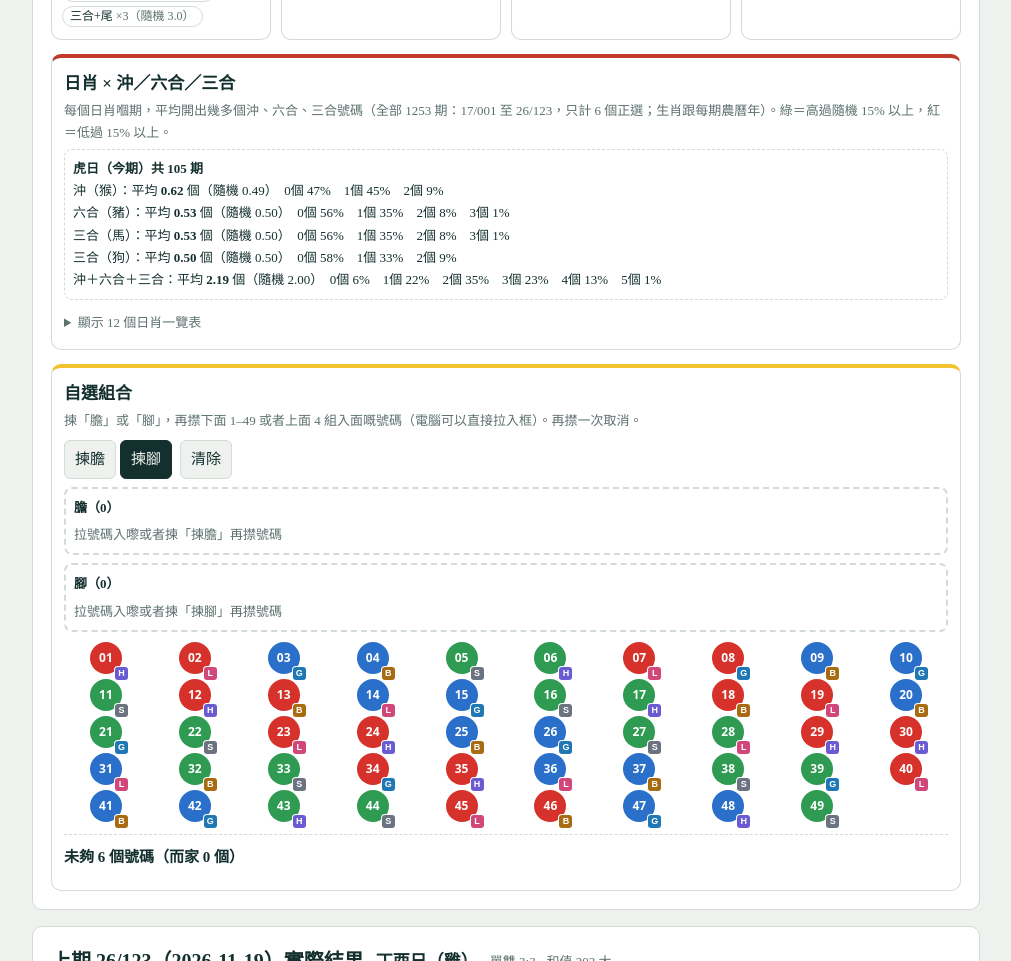
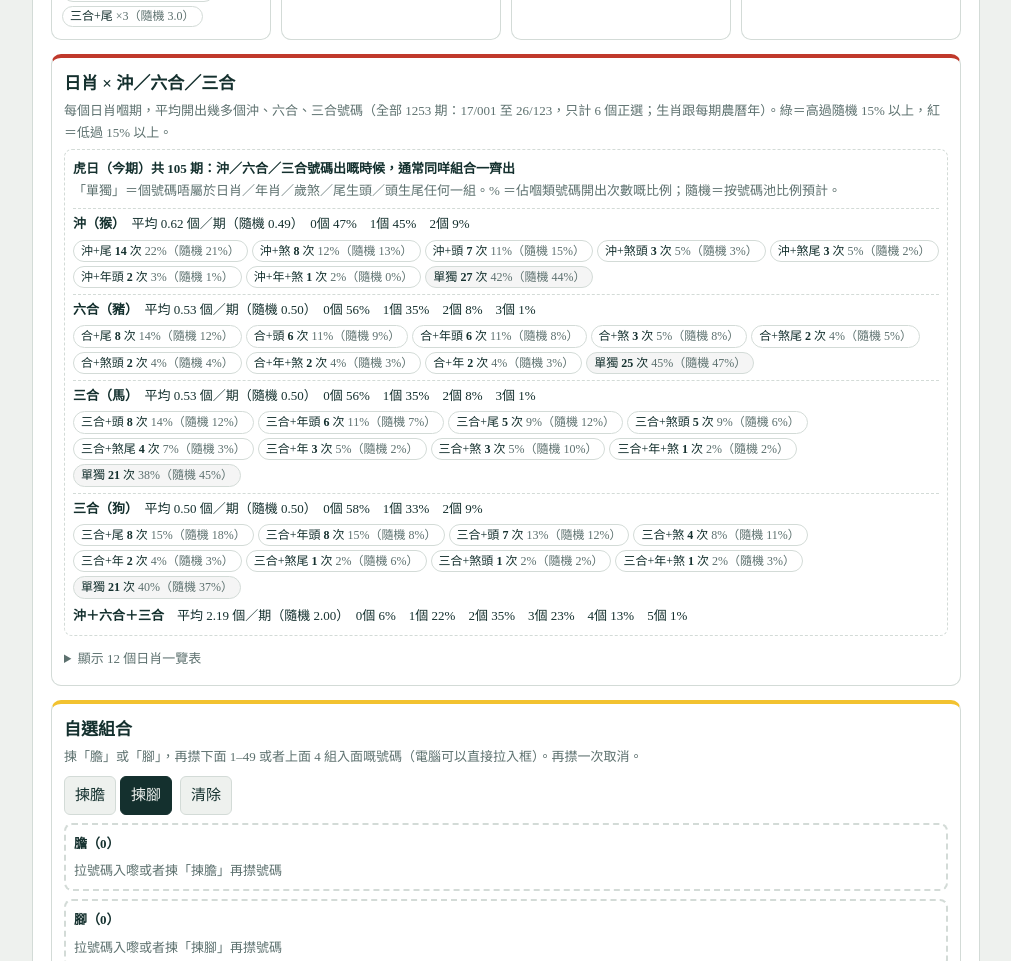
Before and after one commit to andyw1112/Mark6, a plain HTML site: page index.html in a window 1280 px wide. Shown: the part 1378-2339 px from the top of the page, without its empty margins (134-1145 px from the left). Drawn offline with Linux system fonts and the light colour scheme.

Commit message:
日肖 box: show which combos 沖/六合/三合 numbers come with, plus 單獨 rate
Co-Authored-By: Claude Opus 5.5 <noreply@anthropic.com>
Claude-Session: https://claude.ai/code/session_016ehdpHJ7NdKrrZipgsi1K4

```diff
--- a/index.html
+++ b/index.html
@@ -122,6 +122,7 @@ span.cd-H{color:#6b5bd2}span.cd-L{color:#d1477a}span.cd-G{color:#1f78b4}span.cd-
 .cdwarn{color:var(--chong);font-weight:700;margin-top:2px}.cdbox{border:1px dashed var(--ln);border-radius:8px;padding:6px 8px;margin:8px 0;font-size:13px}
 .dzx{grid-column:1/-1;min-width:0;border:1px solid var(--ln);border-top:4px solid var(--chong);border-radius:10px;padding:12px}
 .dzx h3{margin:0 0 2px;font-size:17px}.dzcur{border:1px dashed var(--ln);border-radius:8px;padding:8px;margin:6px 0 8px;font-size:13px;line-height:1.7}
+.cbk{border-top:1px dashed var(--ln);margin-top:6px;padding-top:4px}.cbh{font-size:13px}.cbk .cmn span b{color:var(--ink)}.cbk .cmn span.solo{background:rgba(127,127,127,.08)}
 .dzt{min-width:640px}.dzd summary{cursor:pointer;color:var(--mut);font-size:13px;padding:4px 0}.dzt td,.dzt th{text-align:center}.dzt tr.cur td{background:rgba(242,194,48,.14)}.dzt b.pos{color:var(--he)}.dzt b.neg{color:var(--chong)}
 .disc{font-size:12px;color:var(--mut);border-top:1px solid var(--ln);padding-top:14px;margin-top:24px}
 </style>
@@ -380,12 +381,24 @@ function renderDZX(curBr){
   var order=[];for(var i=0;i<12;i++)order.push(mod(curBr+i,12));
   var h='<h3>日肖 × 沖／六合／三合</h3><p class="small" style="margin:0 0 6px">每個日肖嗰期，平均開出幾多個沖、六合、三合號碼（全部 '+DZX.n+' 期：'+DZX.from+' 至 '+DZX.to+'，只計 6 個正選；生肖跟每期農曆年）。綠＝高過隨機 15% 以上，紅＝低過 15% 以上。</p>';
   var a=A[curBr];
-  if(a.n)h+='<div class="dzcur"><strong>'+Z[curBr]+'日（今期）共 '+a.n+' 期</strong>'
-    +'<div>沖（'+Z[mod(curBr+6,12)]+'）：平均 <b>'+f2(a.c,a.n)+'</b> 個（隨機 '+f2(a.ec,a.n)+'）　'+dist(a.dc,a.n)+'</div>'
-    +'<div>六合（'+Z[mod(1-curBr,12)]+'）：平均 <b>'+f2(a.h,a.n)+'</b> 個（隨機 '+f2(a.eh,a.n)+'）　'+dist(a.dh,a.n)+'</div>'
-    +'<div>三合（'+Z[mod(curBr+4,12)]+'）：平均 <b>'+f2(a.s1,a.n)+'</b> 個（隨機 '+f2(a.es1,a.n)+'）　'+dist(a.ds1,a.n)+'</div>'
-    +'<div>三合（'+Z[mod(curBr+8,12)]+'）：平均 <b>'+f2(a.s2,a.n)+'</b> 個（隨機 '+f2(a.es2,a.n)+'）　'+dist(a.ds2,a.n)+'</div>'
-    +'<div>沖＋六合＋三合：平均 <b>'+f2(a.t,a.n)+'</b> 個（隨機 '+f2(a.ec+a.eh+a.es1+a.es2,a.n)+'）　'+dist(a.dt,a.n)+'</div></div>';
+  /* 今期日肖：沖／六合／三合 號碼出嘅時候通常同咩組合一齊出（全部歷史同日肖期數，6 正選） */
+  var CB=[{nm:"沖",zz:Z[mod(curBr+6,12)],o:6},{nm:"六合",zz:Z[mod(1-curBr,12)],o:-1},{nm:"三合",zz:Z[mod(curBr+4,12)],o:4},{nm:"三合",zz:Z[mod(curBr+8,12)],o:8}];
+  CB.forEach(function(q){q.n=0;q.hit=0;q.cnt={};q.ex={};q.exT=0;q.dz={}});
+  rows.forEach(function(r){var br=pillar(r.date).br;if(br!==curBr)return;var yb=ybOf(r.date);
+    var sg=shaOf(br),S=[];for(var q=1;q<=49;q++)if(sg.t.indexOf(q%10)>-1)S.push(q);
+    var cx={c:nums(mod(br+6,12),yb),h:nums(mod(1-br,12),yb),s:nums(mod(br+4,12),yb).concat(nums(mod(br+8,12),yb)),D:nums(br,yb),Y:nums(yb,yb),S:S};
+    CB.forEach(function(q){var pool=q.o<0?cx.h:nums(mod(br+q.o,12),yb);q.n++;var k=0;
+      pool.forEach(function(n){var L=lab(n,cx),t=L.k>1?L.t:"單獨";q.ex[t]=(q.ex[t]||0)+6/49;q.exT+=6/49;
+        if(r.b.indexOf(n)>-1){k++;q.hit++;q.cnt[t]=(q.cnt[t]||0)+1}});q.dz[k]=(q.dz[k]||0)+1})});
+  var blk=function(q){if(!q.n)return "";var keys=Object.keys(Object.assign({},q.ex,q.cnt)).sort(function(x,y){return (q.cnt[y]||0)-(q.cnt[x]||0)});
+    keys=keys.filter(function(t){return t!=="單獨"&&((q.cnt[t]||0)>0||(q.ex[t]||0)/q.exT>=0.01)}).concat(keys.indexOf("單獨")>-1?["單獨"]:[]);
+    return '<div class="cbk"><div class="cbh"><b>'+q.nm+'（'+q.zz+'）</b>　平均 '+(q.hit/q.n).toFixed(2)+' 個／期（隨機 '+(q.exT/q.n).toFixed(2)+'）　'+dist(q.dz,q.n)+'</div><div class="cmn">'
+      +keys.map(function(t){var c=q.cnt[t]||0,sh=q.hit?c/q.hit*100:0,es=q.exT?(q.ex[t]||0)/q.exT*100:0;
+        return '<span'+(t==="單獨"?' class="solo"':'')+'>'+t+' <b>'+c+'</b> 次 <i>'+sh.toFixed(0)+'%（隨機 '+es.toFixed(0)+'%）</i></span>'}).join("")+'</div></div>'};
+  if(a.n)h+='<div class="dzcur"><strong>'+Z[curBr]+'日（今期）共 '+a.n+' 期：沖／六合／三合號碼出嘅時候，通常同咩組合一齊出</strong>'
+    +'<div class="small">「單獨」＝個號碼唔屬於日肖／年肖／歲煞／尾生頭／頭生尾任何一組。% ＝佔嗰類號碼開出次數嘅比例；隨機＝按號碼池比例預計。</div>'
+    +CB.map(blk).join("")
+    +'<div class="cbh" style="margin-top:6px"><b>沖＋六合＋三合</b>　平均 '+f2(a.t,a.n)+' 個／期（隨機 '+f2(a.ec+a.eh+a.es1+a.es2,a.n)+'）　'+dist(a.dt,a.n)+'</div></div>';
   h+='<details class="dzd"><summary>顯示 12 個日肖一覽表</summary><div class="tw"><table class="dzt"><thead><tr><th>日肖</th><th>期數</th><th>沖</th><th>六合</th><th>三合①</th><th>三合②</th><th>合計</th><th>合計最常見</th></tr></thead><tbody>'
    +order.map(function(k){var a=A[k];var md=Object.keys(a.dt).sort(function(x,y){return a.dt[y]-a.dt[x]})[0];
      return '<tr'+(k===curBr?' class="cur"':'')+'><td><b>'+Z[k]+'日</b><div class="gs">沖'+Z[mod(k+6,12)]+' 合'+Z[mod(1-k,12)]+' 三'+Z[mod(k+4,12)]+'／'+Z[mod(k+8,12)]+'</div></td><td class="num">'+a.n+'</td>'
```
